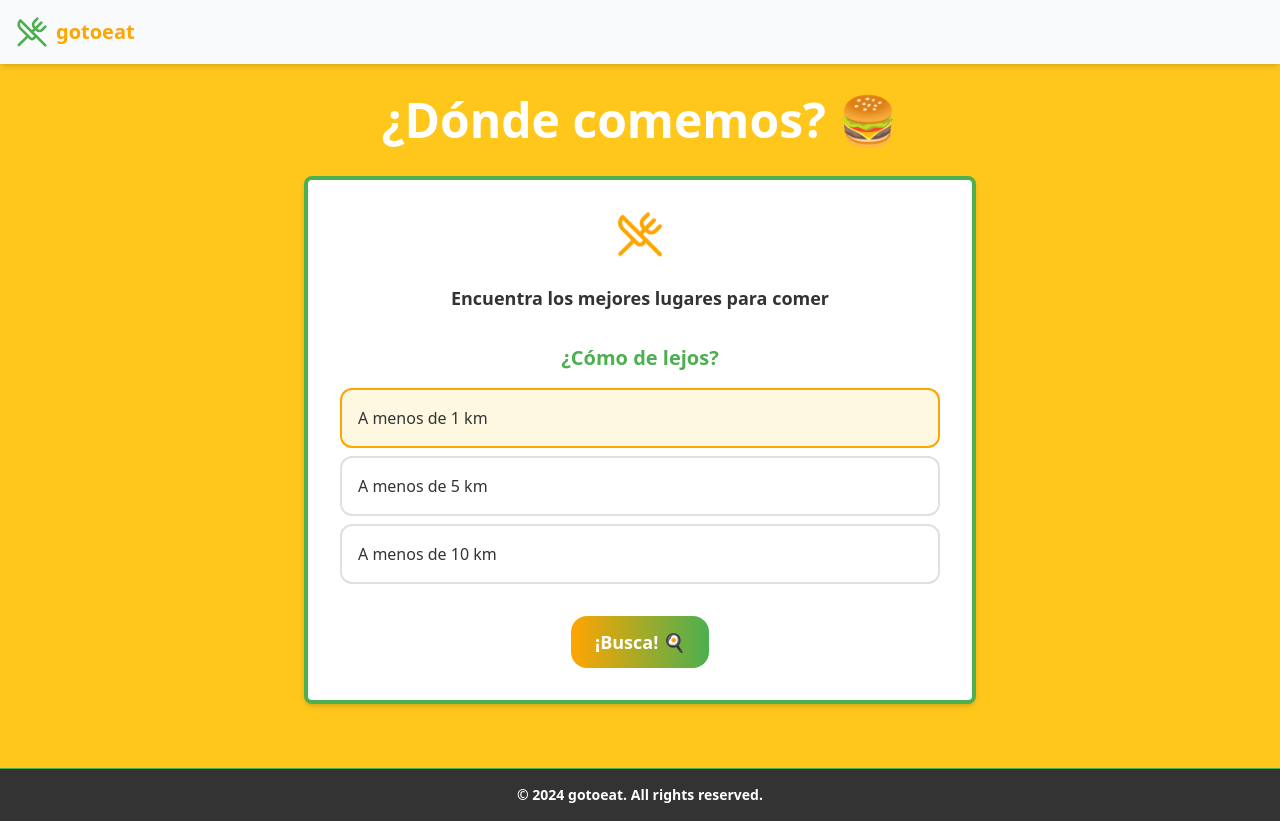
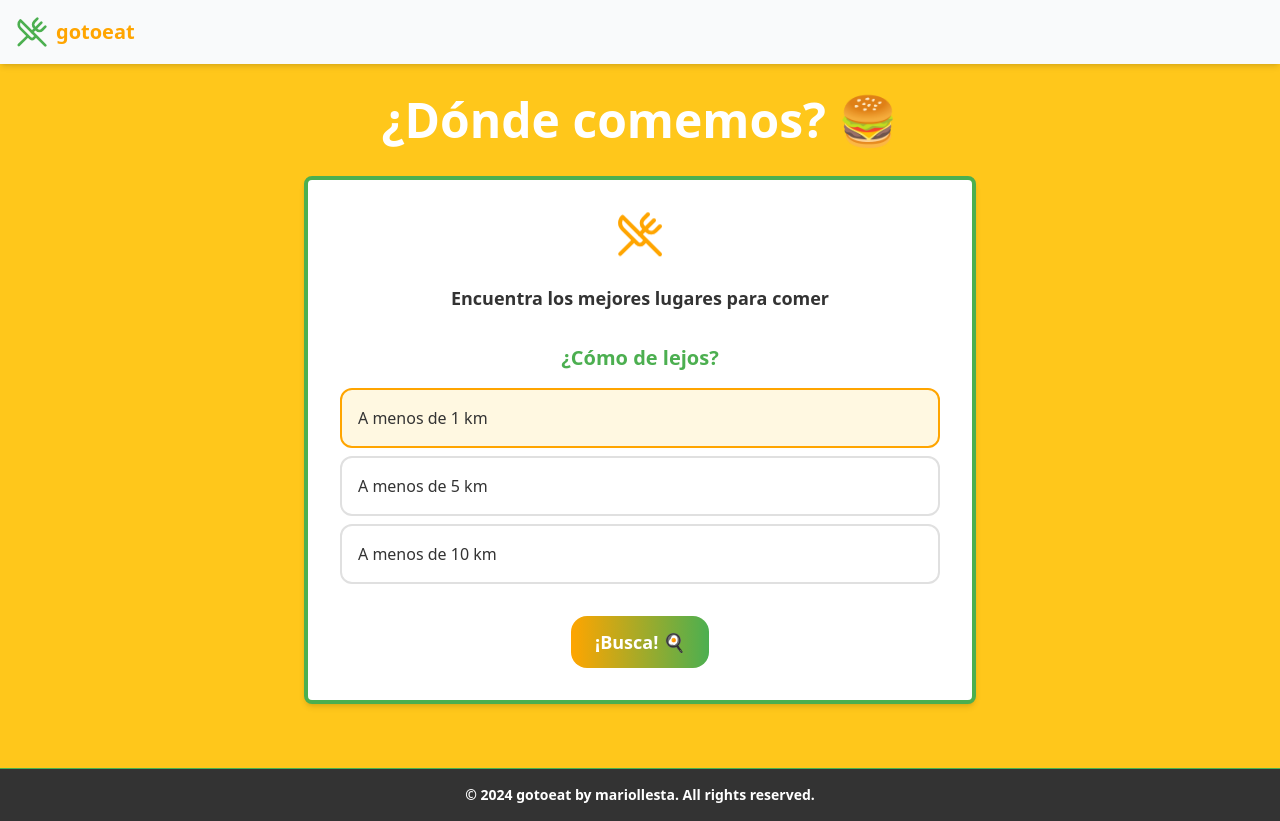
Before and after one commit to mariollesta/locatall, a React (Vite) app in the folder frontend/: page / in a window 1280 px wide. Built offline with nearby package versions, Linux system fonts and the light colour scheme.

Commit message:
feat(): optimization & deployment

```diff
--- a/frontend/src/components/Footer.jsx
+++ b/frontend/src/components/Footer.jsx
@@ -4,7 +4,7 @@ const Footer = () => {
   return (
     <footer className="py-4 bg-[#333333] border-t border-[#4CAF50] w-full">
       <div className="container mx-auto px-4 text-center text-[#FFFFFF] text-xs sm:text-sm font-semibold">
-          © {new Date().getFullYear()} gotoeat. All rights reserved.
+          © {new Date().getFullYear()} gotoeat by mariollesta. All rights reserved.
       </div>
     </footer>
   );
```
